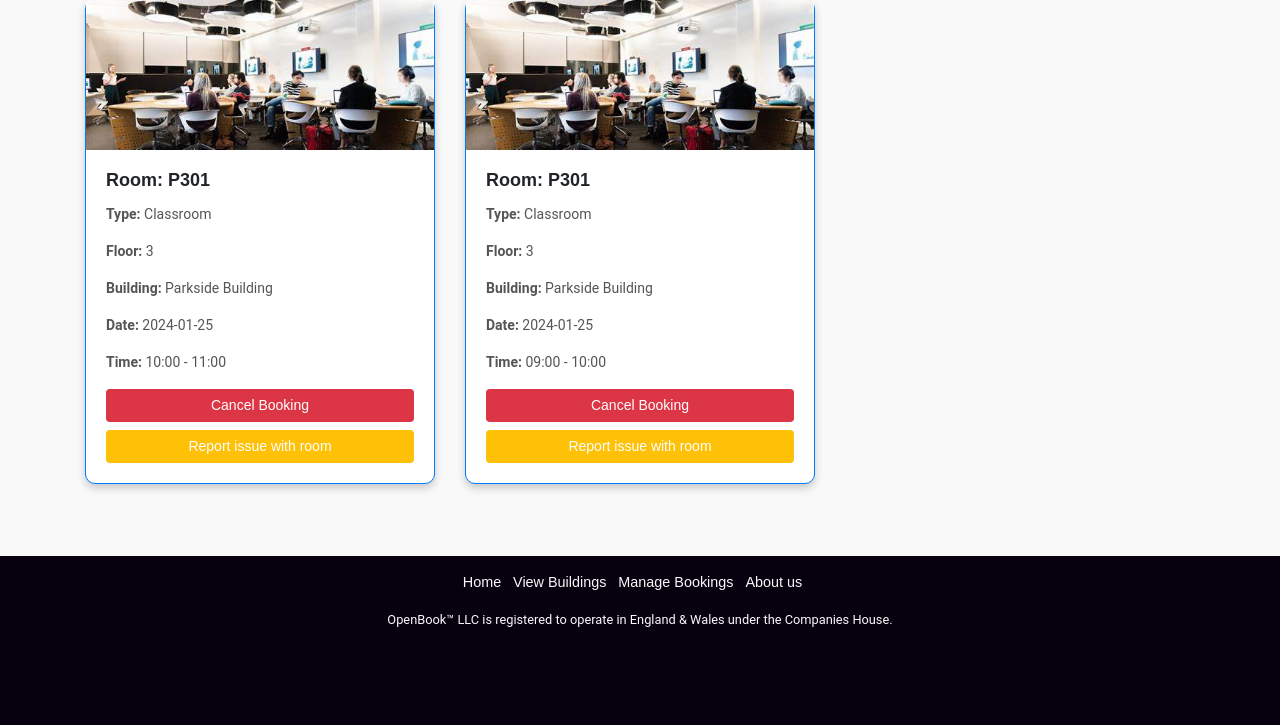
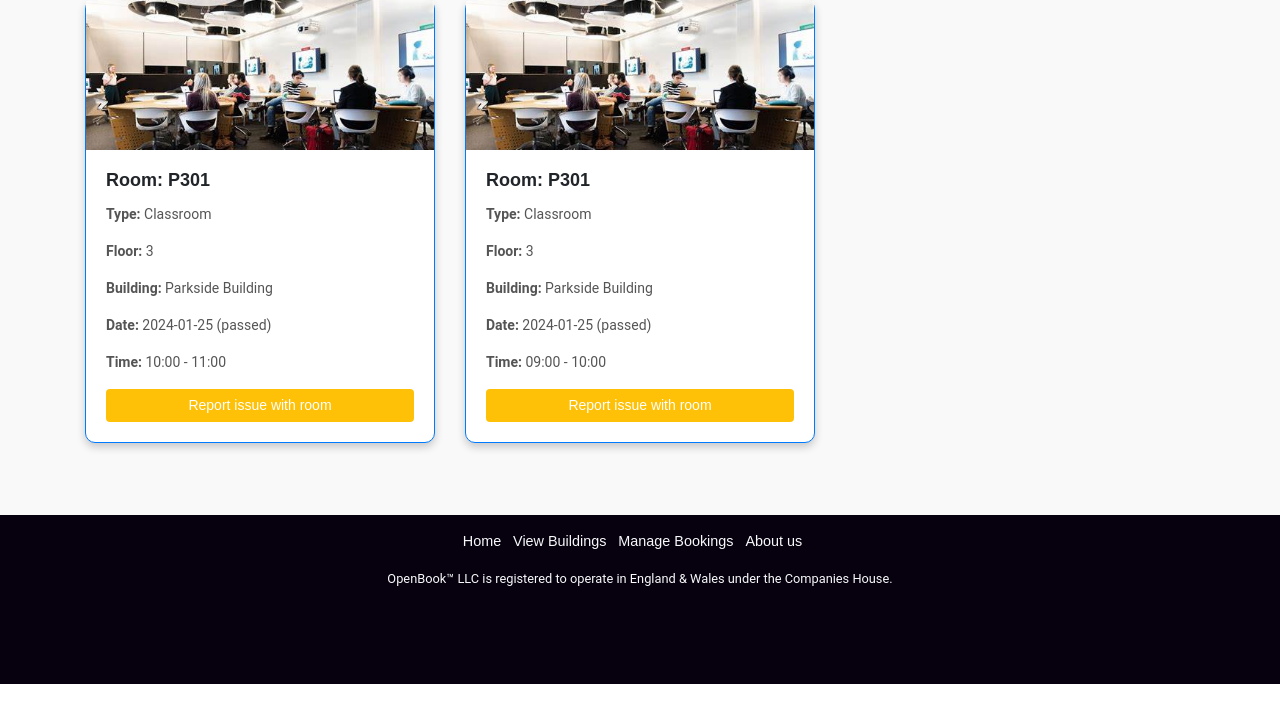
Before and after one commit to UmaeerH/DIG5127, a PHP site: page /ManageBookings.php in a window 1280 px wide. Shown: the part 262-987 px from the top of the page. After the commit the page ends 946 px from the top, so only its background shows below. Run offline with PHP 8.4, Linux system fonts and the light colour scheme; a user stored in the database is signed in; data comes from the database, SQL or seed files in the repository.

Commit message:
Past booking cannot be cancelled
Bookings that have already gone past can no longer be cancelled by user

```diff
--- a/ManageBookings.php
+++ b/ManageBookings.php
@@ -69,6 +69,11 @@ if ($_SERVER['REQUEST_METHOD'] === 'POST' && isset($_POST['cancel_booking'])) {
 
             if ($result->num_rows > 0) {
                 while ($row = $result->fetch_assoc()) {
+                    $bookingDate = new DateTime($row['date']);
+                    $currentDate = new DateTime();
+                    $isPast = $bookingDate < $currentDate &&  // Check if date has passed
+                    $bookingDate->format('Y-m-d') !== $currentDate->format('Y-m-d'); // Exclude today from "Passed"
+
                     echo '<div class="col-md-4 mb-4">';
                     echo '<div class="card border-primary">';
                     echo '<img src="' . htmlspecialchars($row['roomImg']) . '" class="card-img-top" alt="Room Image">';
@@ -77,12 +82,14 @@ if ($_SERVER['REQUEST_METHOD'] === 'POST' && isset($_POST['cancel_booking'])) {
                     echo '<p class="card-text"><strong>Type:</strong> ' . htmlspecialchars($row['roomType']) . '</p>';
                     echo '<p class="card-text"><strong>Floor:</strong> ' . htmlspecialchars($row['floor']) . '</p>';
                     echo '<p class="card-text"><strong>Building:</strong> ' . htmlspecialchars($row['buildingName']) . '</p>';
-                    echo '<p class="card-text"><strong>Date:</strong> ' . htmlspecialchars($row['date']) . '</p>';
+                    echo '<p class="card-text"><strong>Date:</strong> ' . htmlspecialchars($row['date']) . ($isPast ? ' (passed)' : '') . '</p>';
                     echo '<p class="card-text"><strong>Time:</strong> ' . formatTimeSlot(htmlspecialchars($row['timeSlot'])) . '</p>';
-                    echo '<form method="POST">';
-                    echo '<input type="hidden" name="appointmentID" value="' . $row['appointmentID'] . '">';
-                    echo '<button type="submit" name="cancel_booking" class="btn btn-danger btn-block">Cancel Booking</button>';
-                    echo '</form>';
+                    if (!$isPast) { // If the date has not passed yet
+                        echo '<form method="POST">';
+                        echo '<input type="hidden" name="appointmentID" value="' . $row['appointmentID'] . '">';
+                        echo '<button type="submit" name="cancel_booking" class="btn btn-danger btn-block">Cancel Booking</button>';
+                        echo '</form>';
+                    }
                     echo '<a href="ReportPage.php?roomID=' . $row['roomID'] . '" class="btn btn-warning btn-block mt-2">Report issue with room</a>';
                     echo '</div>';
                     echo '</div>';
```
